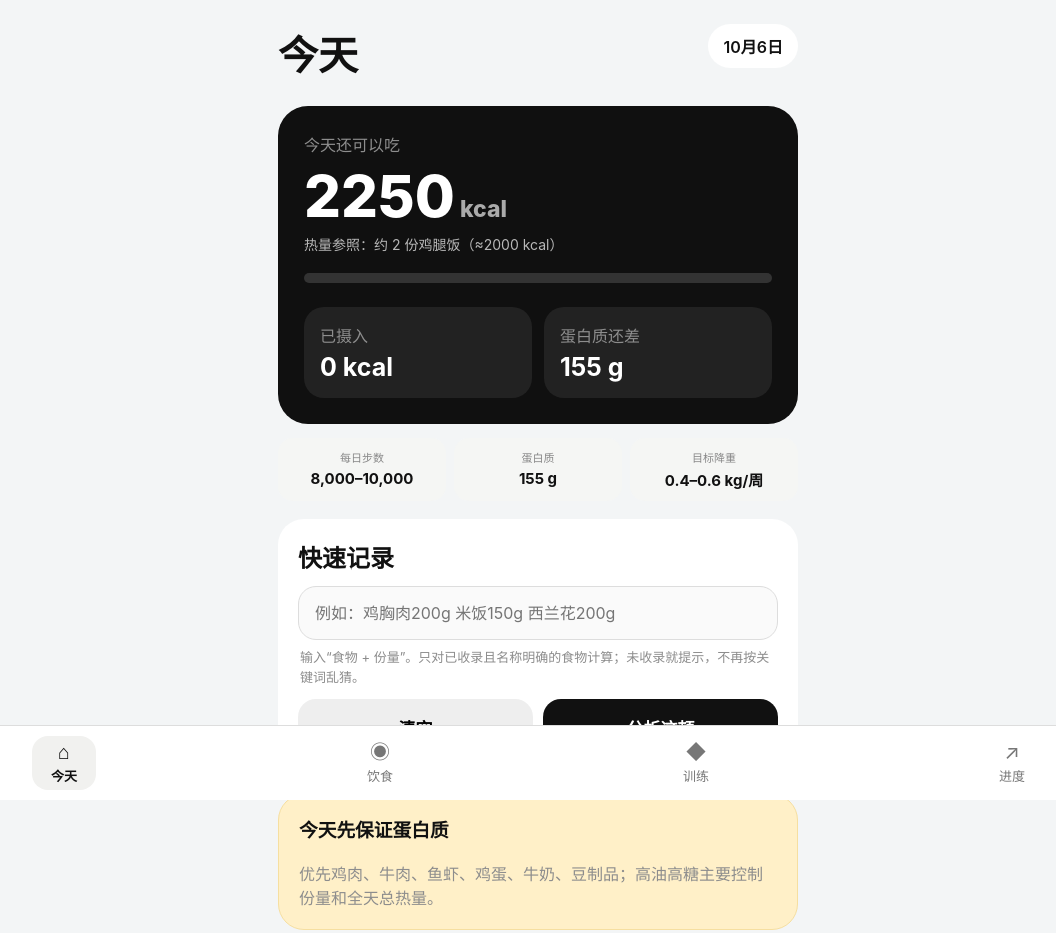
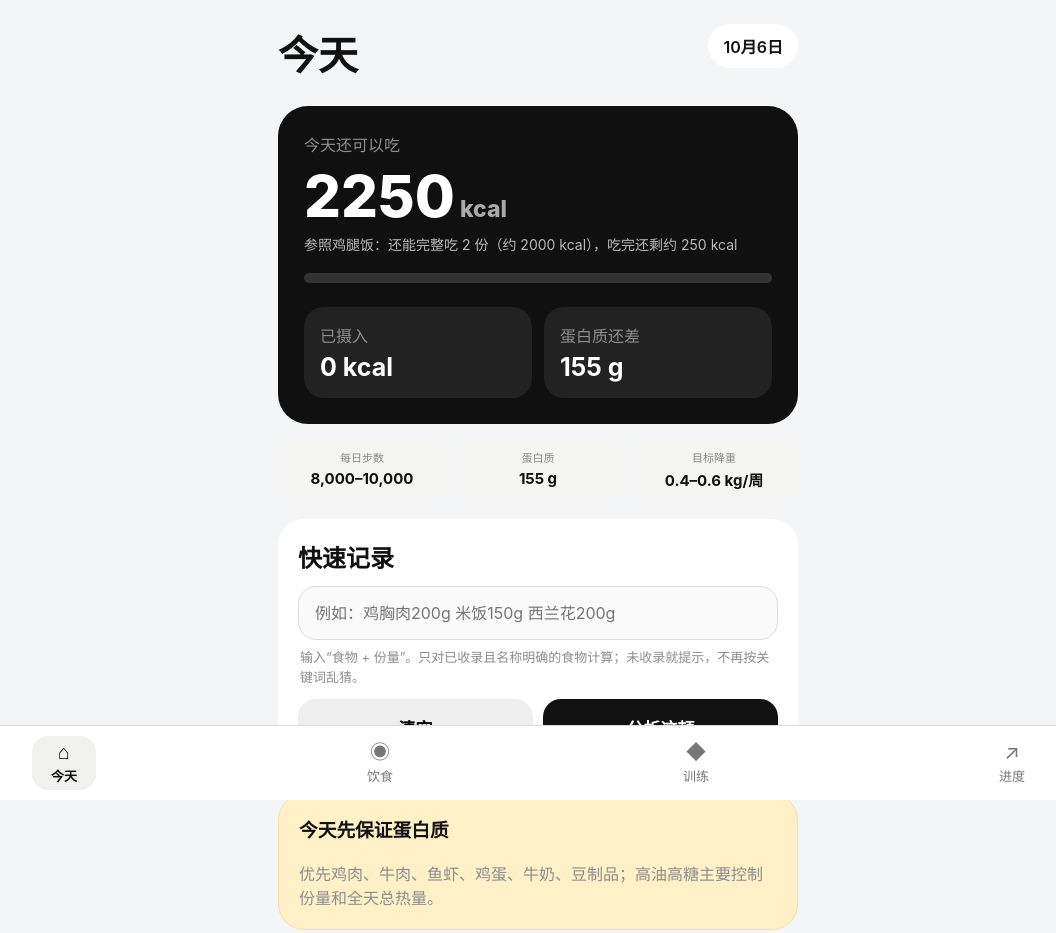
Before and after one commit to zhouxiaodong0307-png/cut-keep-assistant, a website: page index.html in a window 1280 px wide. Shown: the top 933 px of the page, without its empty margins (102-1158 px from the left). Drawn offline with Linux system fonts and the light colour scheme.

Commit message:
Clarify remaining calorie food reference with whole portions and leftover calories

```diff
--- a/index.html
+++ b/index.html
@@ -197,20 +197,19 @@ function kcalFoodReference(remainKcal){
  if(saved.length){
    const preferred=saved.sort((a,b)=>Math.abs((+a.k)-Math.min(remainKcal,900))-Math.abs((+b.k)-Math.min(remainKcal,900)))[0];
    if(preferred){
-     const ratio=remainKcal/(+preferred.k);
-     const qty=ratio>=2?ratio.toFixed(1):ratio>=1?ratio.toFixed(1):ratio.toFixed(1);
-     return "热量参照：约 "+qty+" 份「"+preferred.n+"」（按 "+Math.round(+preferred.k)+" kcal/份）";
+     const one=Math.round(+preferred.k),whole=Math.floor(remainKcal/one),left=Math.round(remainKcal-whole*one);
+     if(whole>=1)return "按你记录的「"+preferred.n+"」计算：还能完整吃 "+whole+" 份（每份约 "+one+" kcal），吃完还剩约 "+left+" kcal";
+     return "按你记录的「"+preferred.n+"」计算：1份约 "+one+" kcal；你现在剩 "+Math.round(remainKcal)+" kcal，整份吃完会超约 "+Math.round(one-remainKcal)+" kcal";
    }
  }
- if(remainKcal<=120)return "热量参照：约 1 个鸡蛋（≈70 kcal）";
- if(remainKcal<=220)return "热量参照：约 1 根香蕉 + 1 杯无糖酸奶（≈180 kcal）";
- if(remainKcal<=350)return "热量参照：约 1 个饭团（≈280 kcal）";
- if(remainKcal<=500)return "热量参照：约 1 份小碗牛肉粉/米线（≈450 kcal）";
- if(remainKcal<=700)return "热量参照：约 1 份少油鸡胸肉盖饭（≈600 kcal）";
- if(remainKcal<=900)return "热量参照：约 1 份普通牛肉饭（≈800 kcal）";
- if(remainKcal<=1200)return "热量参照：约 1 份鸡腿饭（≈1000 kcal）";
- if(remainKcal<=1700)return "热量参照：约 1.5 份鸡腿饭（≈1500 kcal）";
- return "热量参照：约 2 份鸡腿饭（≈2000 kcal）";
+ if(remainKcal<=120)return "参照：1个鸡蛋约70 kcal；现在剩 "+Math.round(remainKcal)+" kcal";
+ if(remainKcal<=220)return "参照：香蕉1根 + 无糖酸奶1杯约180 kcal；吃完还剩约 "+Math.max(0,Math.round(remainKcal-180))+" kcal";
+ if(remainKcal<=350)return "参照：1个饭团约280 kcal；吃完还剩约 "+Math.max(0,Math.round(remainKcal-280))+" kcal";
+ if(remainKcal<=500)return "参照：1份小碗牛肉粉/米线约450 kcal；吃完还剩约 "+Math.max(0,Math.round(remainKcal-450))+" kcal";
+ if(remainKcal<=700)return "参照：1份少油鸡胸肉盖饭约600 kcal；吃完还剩约 "+Math.max(0,Math.round(remainKcal-600))+" kcal";
+ if(remainKcal<=900)return "参照：1份普通牛肉饭约800 kcal；吃完还剩约 "+Math.max(0,Math.round(remainKcal-800))+" kcal";
+ const meals=Math.floor(remainKcal/1000),left=Math.round(remainKcal-meals*1000);
+ return "参照鸡腿饭：还能完整吃 "+Math.max(1,meals)+" 份（约 "+Math.max(1,meals)*1000+" kcal），吃完还剩约 "+Math.max(0,left)+" kcal";
 }
 function render(){let k=meals.reduce((a,x)=>a+(+x.kcal||0),0),p=meals.reduce((a,x)=>a+(+x.protein||0),0),cg=meals.reduce((a,x)=>a+(+x.carbs||0),0),ft=meals.reduce((a,x)=>a+(+x.fat||0),0);eaten.textContent=Math.round(k);remainLabel.textContent=k>target?"今天已超出":"今天还可以吃";const remainNow=Math.max(0,target-k);remain.textContent=Math.abs(Math.round(target-k));kcalHint.textContent=kcalFoodReference(remainNow);proteinLeft.textContent=Math.max(0,Math.round(pt-p));progress.style.width=Math.min(100,k/target*100)+"%";dietKcal.textContent=Math.round(k);dietProtein.textContent=p.toFixed(1);dietCarbs.textContent=cg.toFixed(1);dietFat.textContent=ft.toFixed(1);dietAdvice.textContent=k>target?"今天已超过目标热量，后续优先低脂蛋白和蔬菜。":p<pt?"今天蛋白质还差约 "+Math.max(0,Math.round(pt-p))+"g。":ft<60?"蛋白质已达标，但脂肪还偏低，全天尽量达到60g左右。":"今天核心营养目标基本达成。";dietTrainingLink.innerHTML="<b>明日训练联动</b>"+tomorrowPreview();mealList.innerHTML=meals.length?meals.map((m,i)=>`<div class="meal"><div><strong>${m.text}</strong><small>${Math.round(m.kcal)} kcal · 蛋白质 ${(+m.protein).toFixed(1)}g</small></div><button class="del" onclick="delMeal(${i})">删除</button></div>`).join(""):'<div class="muted">还没有记录</div>';renderTraining();renderProgress();renderCustomFoods();renderWeeklyReport();}
 function delMeal(i){meals.splice(i,1);localStorage.setItem(key,JSON.stringify(meals));render()}
```
